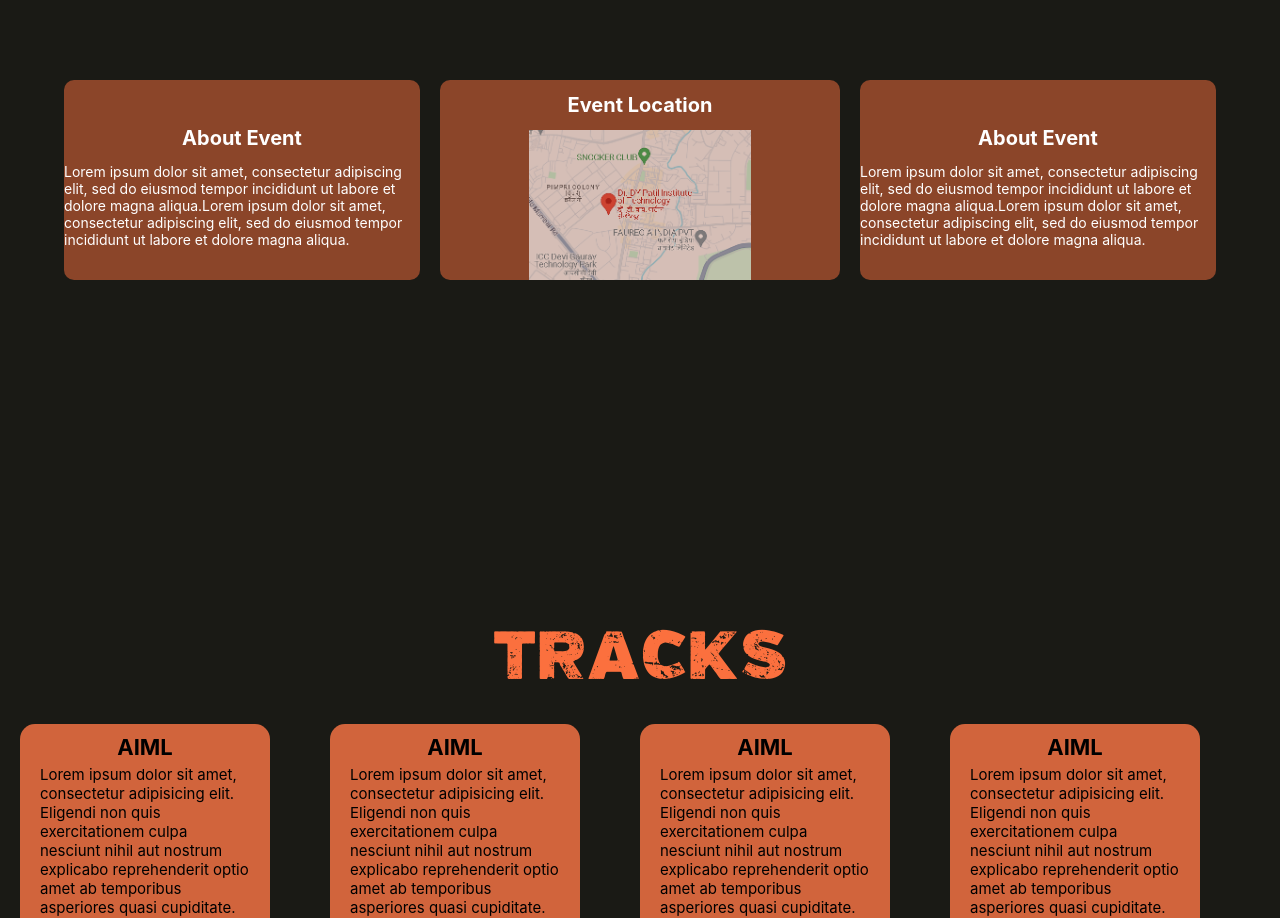
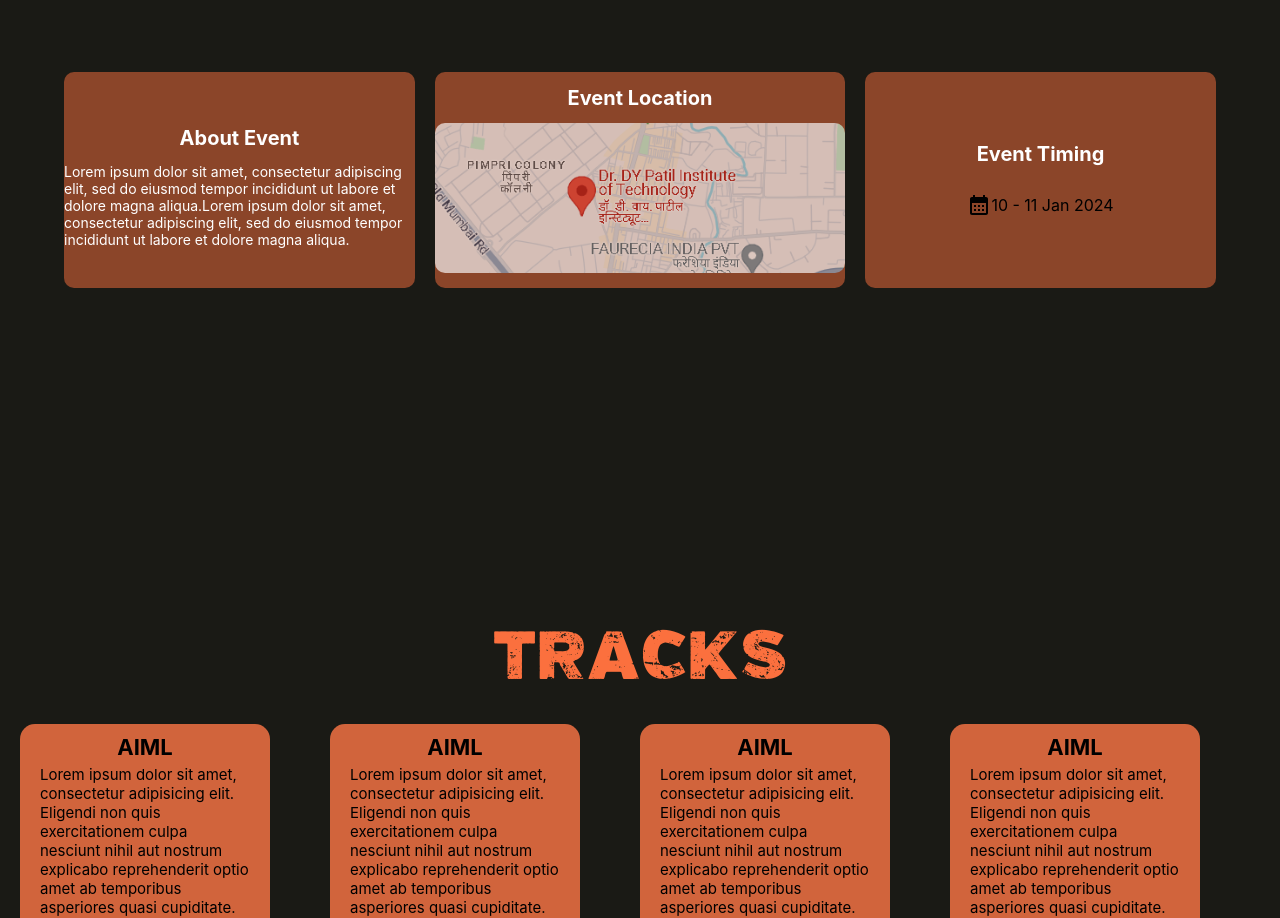
Before and after one commit to suyashcodes/zion2k24, a React (Create React App) app: page / in a window 1280 px wide. Shown: the part 1080-1998 px from the top of the page. Built offline with nearby package versions, Linux system fonts and the light colour scheme.

Commit message:
Aboutus Changed

```diff
--- a/src/components/aboutevent/Aboutevent.jsx
+++ b/src/components/aboutevent/Aboutevent.jsx
@@ -1,5 +1,6 @@
 import "./aboutevent.css";
 // import googleMapImage from "../../../public/assets/fonts/map.png";
+import CalendarMonthIcon from '@mui/icons-material/CalendarMonth';
 const Aboutevent = () => {
   return (
     <div className="wrapper">
@@ -29,13 +30,11 @@ const Aboutevent = () => {
           </a>
         </div>
         <div className="eventSection">
-          <h1 className="eventHeading">About Event</h1>
-          <p className="eventPara">
-            Lorem ipsum dolor sit amet, consectetur adipiscing elit, sed do
-            eiusmod tempor incididunt ut labore et dolore magna aliqua.Lorem
-            ipsum dolor sit amet, consectetur adipiscing elit, sed do eiusmod
-            tempor incididunt ut labore et dolore magna aliqua.
-          </p>
+          <h1 className="eventHeading">Event Timing</h1>
+          <div className="timingCont">
+            <CalendarMonthIcon className="icon"/>
+            <p className="timingText">10 - 11 Jan 2024</p>
+          </div>
         </div>
       </div>
     </div>
--- a/src/components/aboutevent/aboutevent.css
+++ b/src/components/aboutevent/aboutevent.css
@@ -35,9 +35,9 @@
 }
 
 .eventLocationImage {
-  width: 400px;
+  width: 410px;
   height: 100%;
-  object-fit: contain; /* Adjusted to contain instead of cover */
+  object-fit: cover; /* Adjusted to contain instead of cover */
   border-radius: 10px;
   opacity: 0.7; /* Adjust the opacity if needed */
 }
@@ -48,4 +48,13 @@
   height: 150px; /* Set the desired height */
   /* width: auto; */
   overflow: hidden; /* Hide any overflow to maintain container height */
+  margin:0 0 15px 0;
 }
+
+.timingCont{
+  display:flex;
+  flex-direction:row;
+  justify-content:center;
+  align-items:center;
+
+}
```
